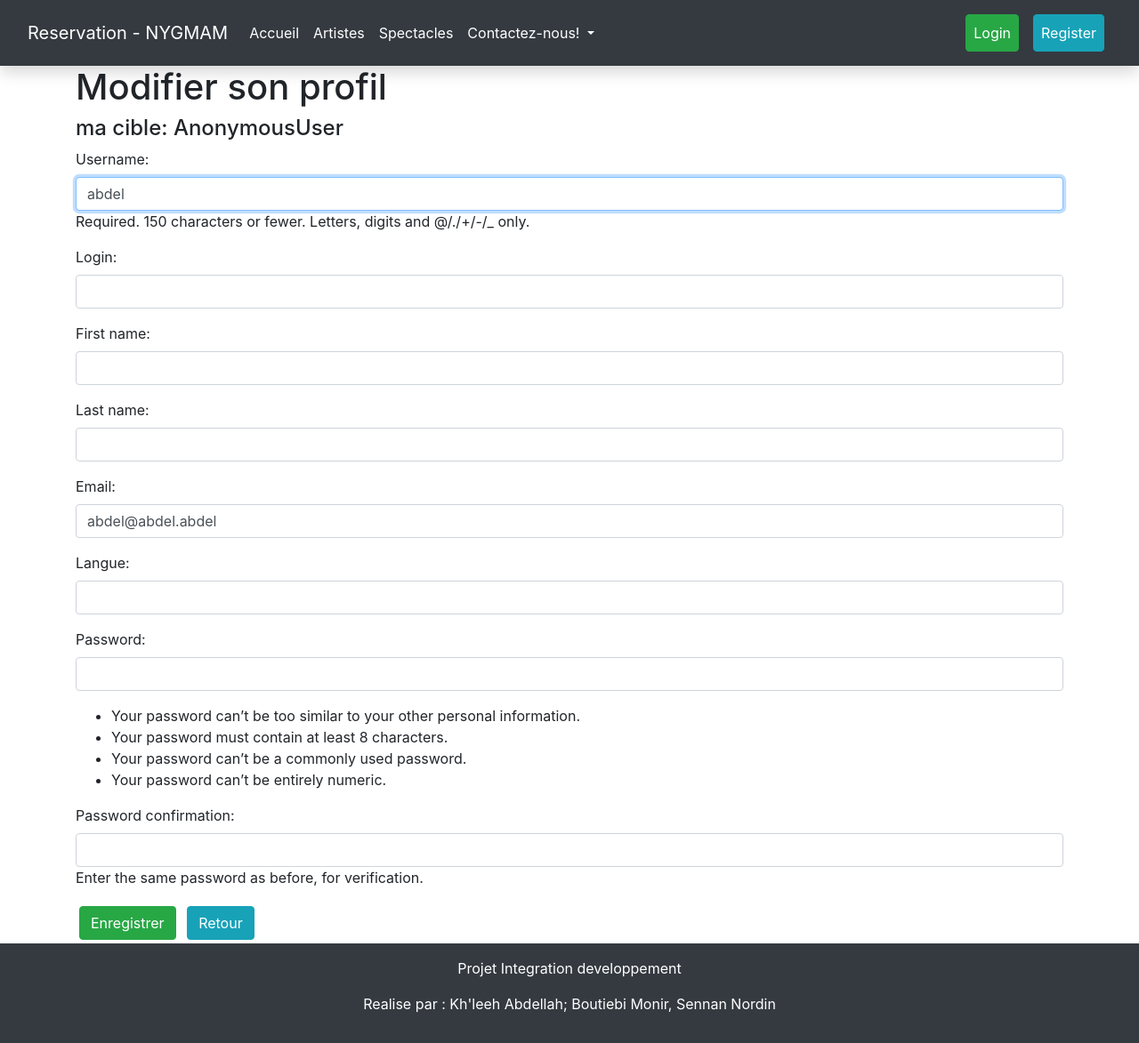
After one commit to abdellahkh/labo-PID, a Django app: page /myaccount/1 in a window 1280 px wide. The commit adds this page. Shown: the whole page at 89% size. Run offline with Django 4.2, Linux system fonts and the light colour scheme; data comes from the database, SQL or seed files in the repository.

Commit message:
trying to fix some errors

```diff
--- a/reservation/templates/navbar.html
+++ b/reservation/templates/navbar.html
@@ -41,14 +41,14 @@
                                 <div class="dropdown-menu" aria-labelledby="navbarDropdownMenuLink">
                                     <a class="dropdown-item" href="{% url 'addshow' %}">Ajouter Spectacle</a>
                                     <a class="dropdown-item" href="{% url 'artistCreate' %}">Ajouter Artiste</a>
-                                    <a class="dropdown-item" href="admin">Admin Panel</a>
+                                    <a class="dropdown-item" href="admin/">Admin Panel</a>
                                     <a class="dropdown-item" href="{% url 'type_show' %}">type of show</a>
                                     <a class="dropdown-item" href="{% url 'locality_index' %}">Localities</a>
                                 </div>
                             </li>
                         {% endif %}
                     <li class="nav-item m-2">
-                        <a class="nav-link btn btn-warning text-white" href="#">My account</a>
+                        <a class="nav-link btn btn-warning text-white" href="myaccount/{{user.id}}">My account</a>
                     </li>
                     <li class="nav-item m-2">
                         <a class="nav-link btn btn-danger text-white" href="{% url 'logout' %}">Logout</a>
--- /dev/null
+++ b/reservation/templates/registration/myaccount.html
@@ -0,0 +1,13 @@
+{% extends 'base.html' %}
+
+{% block content %}
+  <h1>{{ title }}</h1>
+  <h4>ma cible: {{ user }}</h4>
+
+  <form method="POST">
+    {% csrf_token %}
+    {{ form.as_p }}
+    <input class="btn btn-success m-1" type="submit" value="Enregistrer">
+    <a class="btn btn-info m-1" href="{% url 'home' %}">Retour</a>
+  </form>
+{% endblock %}
--- a/reservation/urls.py
+++ b/reservation/urls.py
@@ -22,6 +22,8 @@ urlpatterns = [
     path('locality/', allLocality, name='locality_index'),
     path('locality/<int:locality_id>', showLocality, name='locality_show'),
 
+    path('myaccount/<int:user_id>', displayUserAccount, name='myaccount' ),
+
 
     #path('role/', views.role.index, name='role_index'),
     #path('role/<int:role_id>', views.role.show, name='role_show'),
--- a/reservation/views.py
+++ b/reservation/views.py
@@ -6,7 +6,7 @@ from django.http import Http404
 from django.shortcuts import get_object_or_404, redirect, render
 
 from os.path import join
-from .forms import ArtistDeleteForm, ShowRegistration, ArtistFormCreation
+from .forms import ArtistDeleteForm, ShowRegistration, ArtistFormCreation, UpdateUserForm
 from .models import *
 from datetime import datetime
 from django.contrib import messages
@@ -249,3 +249,29 @@ def showLocality(request, locality_id):
     title = 'Fiche localite'
 
     return render(request, 'localities/localities.html', {'locality': locality, 'title': title})
+
+
+
+
+def displayUserAccount(request, user_id):
+    from django.contrib.auth.models import User
+    from members.forms import RegisterUserForm
+
+    user = get_object_or_404(User, id=user_id)
+
+    if request.method == 'POST':
+        form = RegisterUserForm(request.POST, instance=user)
+        if form.is_valid():
+            form.save()
+            messages.success(request, ("Modification reussi"))
+            return redirect('home')
+    else:
+        form = RegisterUserForm(instance=user)
+
+    title = 'Modifier son profil'
+
+    return render(request, 'registration/myaccount.html', {
+        'show': user,
+        'form': form,
+        'title': title
+    })
--- a/reservation/views/main.py
+++ b/reservation/views/main.py
@@ -30,3 +30,6 @@ def login(request):
 
 def register(request):
     return render(request, 'registration/register.html')
+
+def displayUserAccount(request):
+    return render(request, 'registration/register.html')
```
Also changed, not shown: reservation/forms.py (+7 -0 lines).
